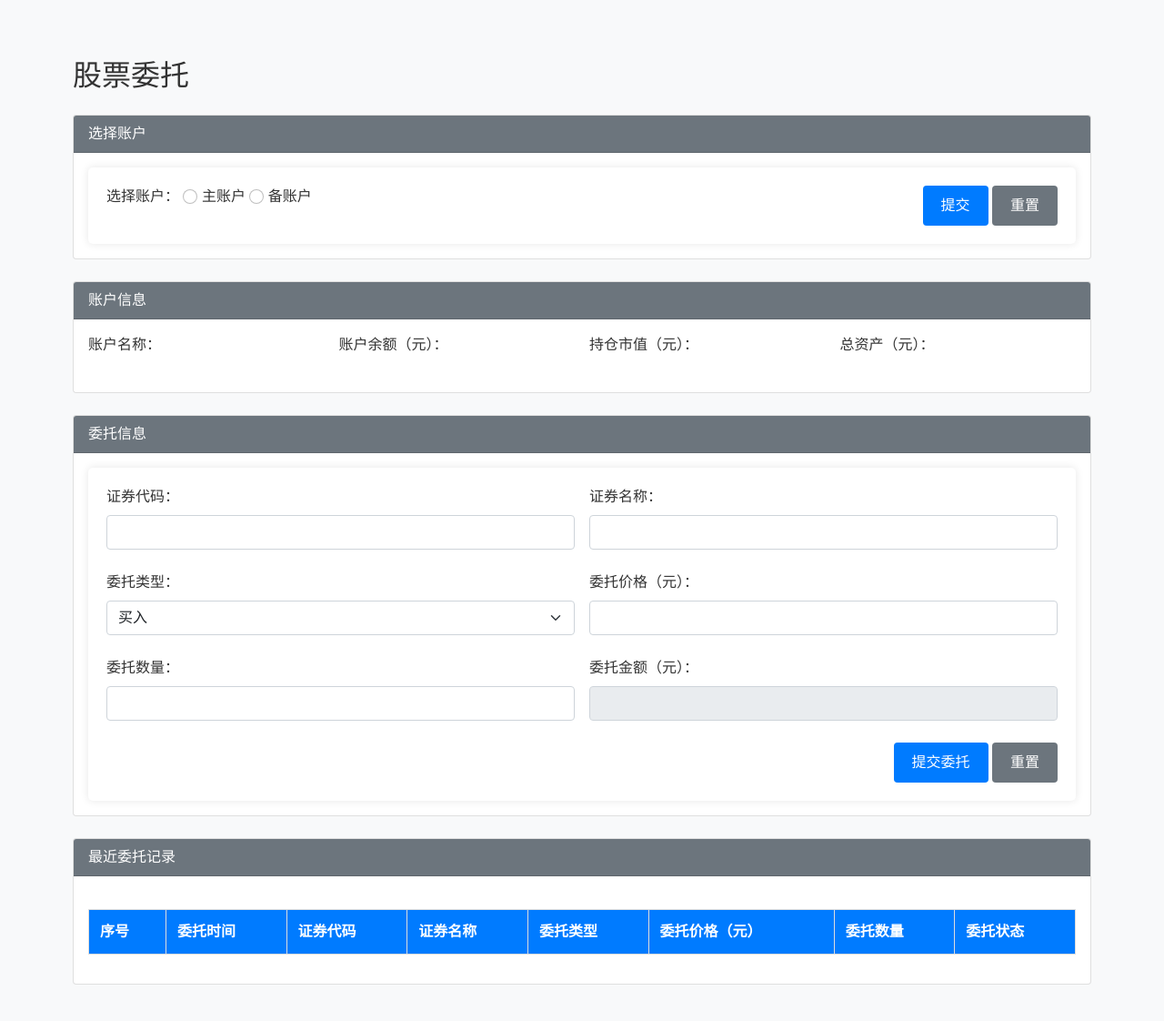
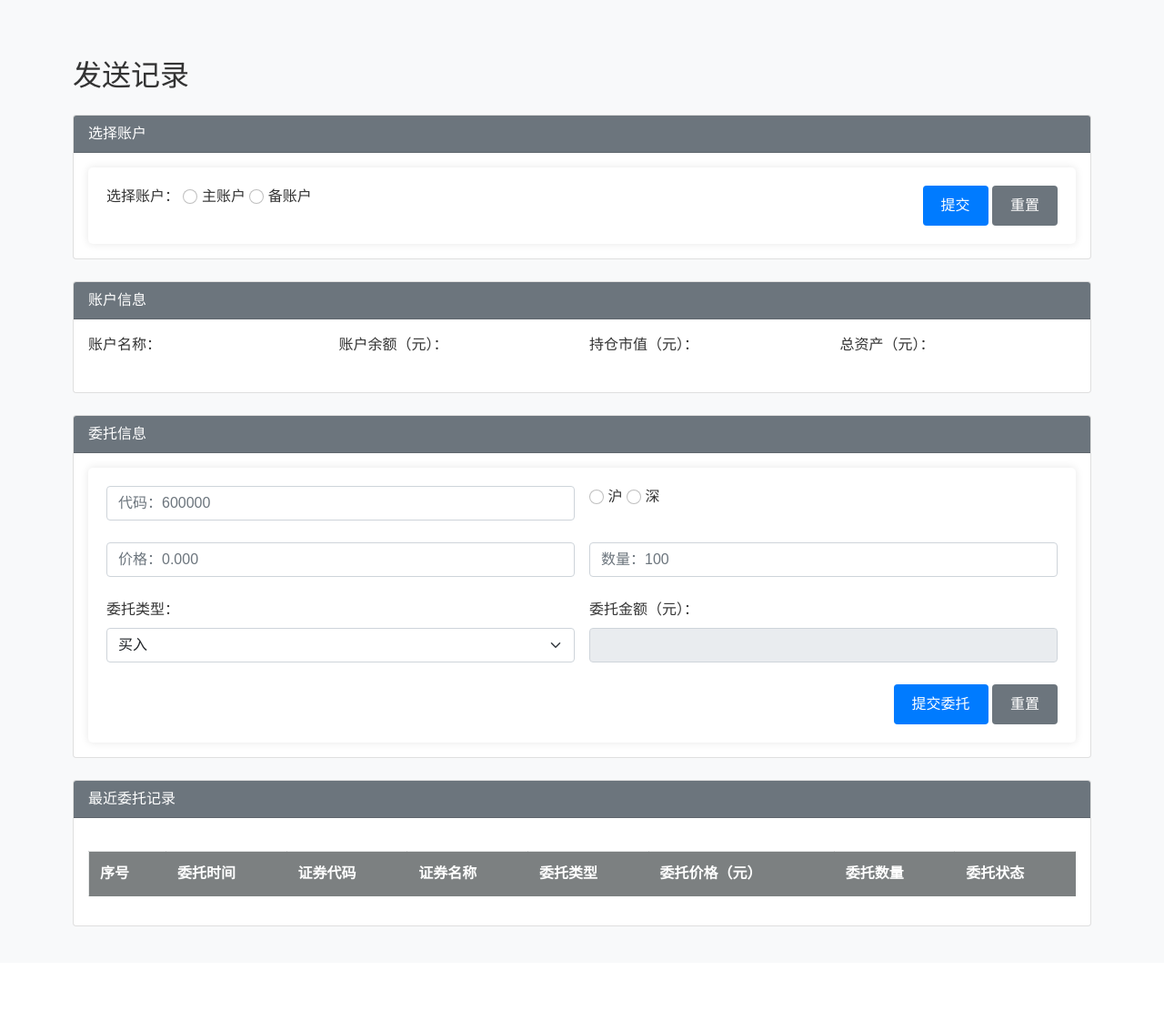
Before and after one commit to sunlei213/stock_trading, a Flask app: page /place_order in a window 1280 px wide. Shown: the part 56-1178 px from the top of the page at 91% size. After the commit the page ends 1074 px from the top, so only its background shows below. Run offline with Flask 3, Linux system fonts and the light colour scheme; a user stored in the database is signed in; tables that the repository leaves empty hold one stand-in row (values such as "Sample post"); lists and menus that the app fills with data are empty; parts of the project's set-up code (start-up, migrations or seed data) failed here and were passed over.

Commit message:
修改路由

```diff
--- a/app/forms.py
+++ b/app/forms.py
@@ -12,14 +12,6 @@
     code = IntegerField(u'代码：', validators=[DataRequired()])
     price = DecimalField(u'价格：', validators=[DataRequired()])
     volume = IntegerField(u'数量：', validators=[DataRequired()])
-    userid = RadioField(
-        '账户：',
-        validators=[DataRequired()],
-        choices=[
-            ('537', '主账户'),
-            ('536', '备账户')
-        ]
-    )
     shorsz = RadioField(
         '市场：',
         validators=[DataRequired()],
--- a/app/routes.py
+++ b/app/routes.py
@@ -1,8 +1,10 @@
 from flask import Blueprint, render_template, redirect, url_for, request, flash
 from flask_login import login_user, logout_user, login_required, current_user
 from app import db, redis_client
-from app.models import User,  Admin, Stock, Trade
+from app.models import User,  Admin, Stock, Trade, Sender
 from app.forms import LoginForm, OrderForm, QueryForm
+from datetime import datetime
+from app.logging_config import logger
 
 bp = Blueprint('main', __name__)
 
@@ -62,33 +64,39 @@
 def place_order():
     global userid
     if request.method == 'POST':
-        stock_symbol = request.form['stock_symbol']
-        stock_name = request.form['stock_name']
-        order_type = request.form['order_type']
-        order_price = float(request.form['order_price'])
-        order_quantity = int(request.form['order_quantity'])
-        order_amount = float(request.form['order_amount'])
+        form = OrderForm(request.form)
+        if form.validate():
+            send = Sender()
+            form.populate_obj(send)
+            now = datetime.now()
+            send.meeting_day = now.strftime("%Y%m%d")
+            send.start_time = now.strftime("%H:%M:%S")
+            send.code = f"{send.code:0>6}"
+            send.user_id = int(userid)
+            tmp_code = f"{send.code}.{send.shorsz}"
+            tmp_price = float(send.price)
+            logger.info(f"{tmp_code} {tmp_price} {send.volume} {send.type} {userid}")
+            db.session.add(send)
+            db.session.commit()
+            message_data = {
+                'code': tmp_code,
+                'amt': send.volume,
+                'type': send.type,
+                'price': tmp_price,
+                'stg': str(userid)
+            }
+            redis_client.send_command("test", message_data)
+            flash('委托提交成功', 'success')
+        else:
+            logger.error(f"错误信息:{form.errors}")
 
         # 创建委托记录
-        order = Trade(
-            user_id=userid,
-            stock_symbol=stock_symbol,
-            stock_name=stock_name,
-            order_type=order_type,
-            order_price=order_price,
-            order_quantity=order_quantity,
-            order_amount=order_amount,
-            status='待成交'
-        )
-        db.session.add(order)
-        db.session.commit()
-
-        flash('委托提交成功', 'success')
         return redirect(url_for('main.place_order'))
 
     # 获取用户最近的委托记录
     userid = int(request.args.get('userid','536'))
     form = QueryForm()
+    form1 = OrderForm()
     account = User.query.filter_by(id=userid).first()
     recent_orders = Trade.query.filter_by(user_id=userid).order_by(Trade.start_time.desc()).limit(10).all()
-    return render_template('place_order.html', recent_orders=recent_orders, account=account, form=form)
+    return render_template('place_order.html', recent_orders=recent_orders, account=account, form=form, form1=form1, link=url_for('main.place_order'))
--- a/app/static/style.css
+++ b/app/static/style.css
@@ -96,17 +96,18 @@
 .table {
     width: 100%;
     border-collapse: collapse;
+    color: #ccc;
     margin-top: 20px;
 }
 
 .table th, .table td {
     padding: 12px;
-    border: 1px solid #ddd;
+    border: 1px solid rgba(124, 128, 129, 0.2);
     text-align: left;
 }
 
 .table th {
-    background-color: #007bff;
+    background-color: #7c8081;
     color: white;
 }
 
--- a/app/templates/place_order.html
+++ b/app/templates/place_order.html
@@ -2,7 +2,7 @@
 
 {% block content %}
 <div class="container">
-    <h2 class="mb-4">股票委托</h2>
+    <h2 class="mb-4">发送记录</h2>
     <!-- 账户选择 -->
     <div class="card mb-4">
         <div class="card-header bg-primary text-white">
@@ -58,33 +58,33 @@
         </div>
         <div class="card-body">
             <form method="POST" action="{{ url_for('main.place_order') }}">
+                {% if form1.errors %}
+                    {{ form1.errors }}
+                {% endif %}
+
+                {{ form1.csrf_token }}
                 <div class="row g-3">
                     <div class="col-md-6">
-                        <label for="stockSymbol" class="form-label">证券代码：</label>
-                        <input type="text" class="form-control" id="stockSymbol" name="stock_symbol" required>
+                        {{ form1.code(class="form-control", placeholder="代码：600000") }}
                     </div>
                     <div class="col-md-6">
-                        <label for="stockName" class="form-label">证券名称：</label>
-                        <input type="text" class="form-control" id="stockName" name="stock_name" required>
+                        {% for sc in form1.shorsz %}
+                            {{ sc(class="form-check-input", id=sc.id) }} {{ sc.label(class="form-check-label") }}
+                        {% endfor %}
                     </div>
                 </div>
                 <div class="row g-3 mt-2">
                     <div class="col-md-6">
-                        <label for="orderType" class="form-label">委托类型：</label>
-                        <select class="form-select" id="orderType" name="order_type" required>
-                            <option value="buy">买入</option>
-                            <option value="sell">卖出</option>
-                        </select>
+                        {{ form1.price(class="form-control", step="0.01", placeholder="价格：0.000") }}
                     </div>
                     <div class="col-md-6">
-                        <label for="orderPrice" class="form-label">委托价格（元）：</label>
-                        <input type="number" step="0.01" class="form-control" id="orderPrice" name="order_price" required>
+                        {{ form1.volume(class="form-control", step="100", placeholder="数量：100") }}
                     </div>
                 </div>
                 <div class="row g-3 mt-2">
                     <div class="col-md-6">
-                        <label for="orderQuantity" class="form-label">委托数量：</label>
-                        <input type="number" class="form-control" id="orderQuantity" name="order_quantity" required>
+                        <label for="type" class="form-label">委托类型：</label>
+                        {{ form1.type(class="form-select") }}
                     </div>
                     <div class="col-md-6">
                         <label for="orderAmount" class="form-label">委托金额（元）：</label>
@@ -142,8 +142,8 @@
 <!-- 动态计算委托金额 -->
 <script>
     document.addEventListener('DOMContentLoaded', function() {
-        const orderPrice = document.getElementById('orderPrice');
-        const orderQuantity = document.getElementById('orderQuantity');
+        const orderPrice = document.getElementById('price');
+        const orderQuantity = document.getElementById('volume');
         const orderAmount = document.getElementById('orderAmount');
 
         function calculateAmount() {
```
